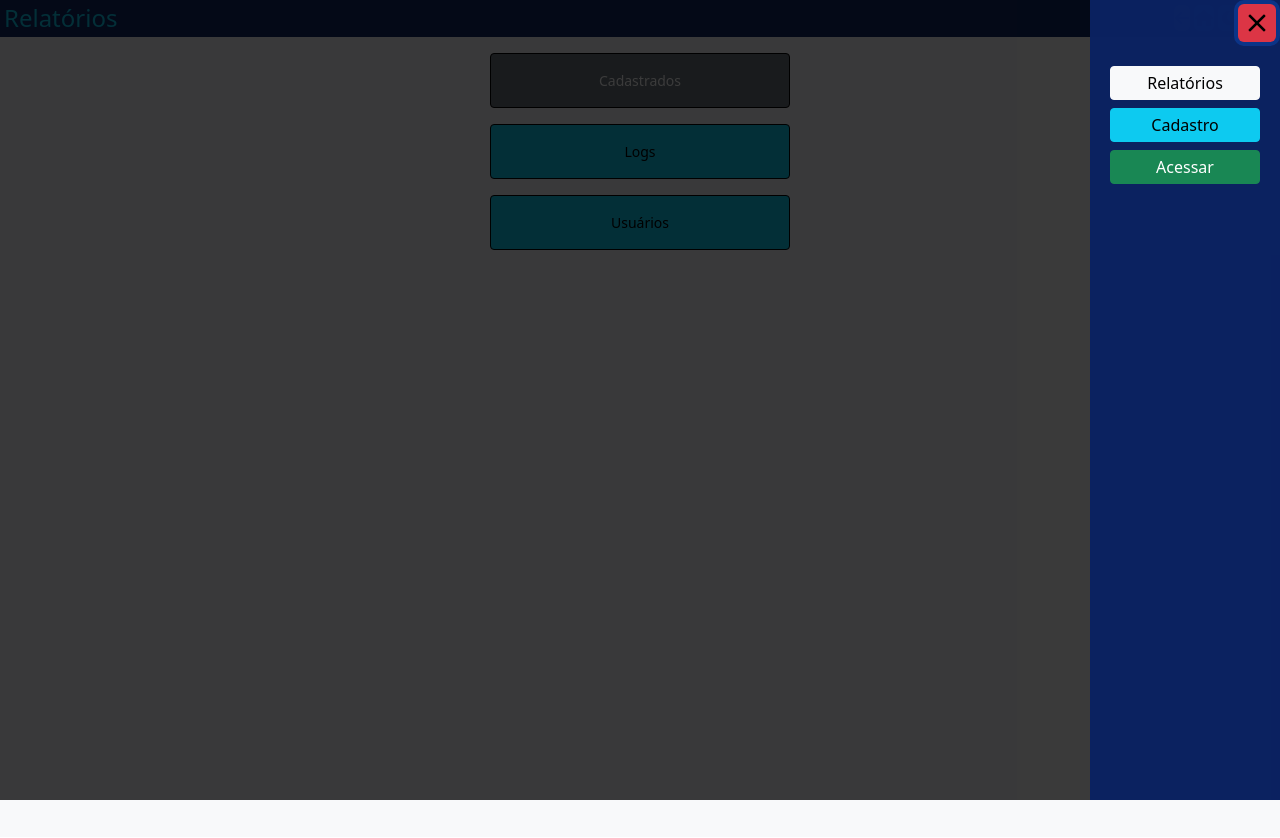
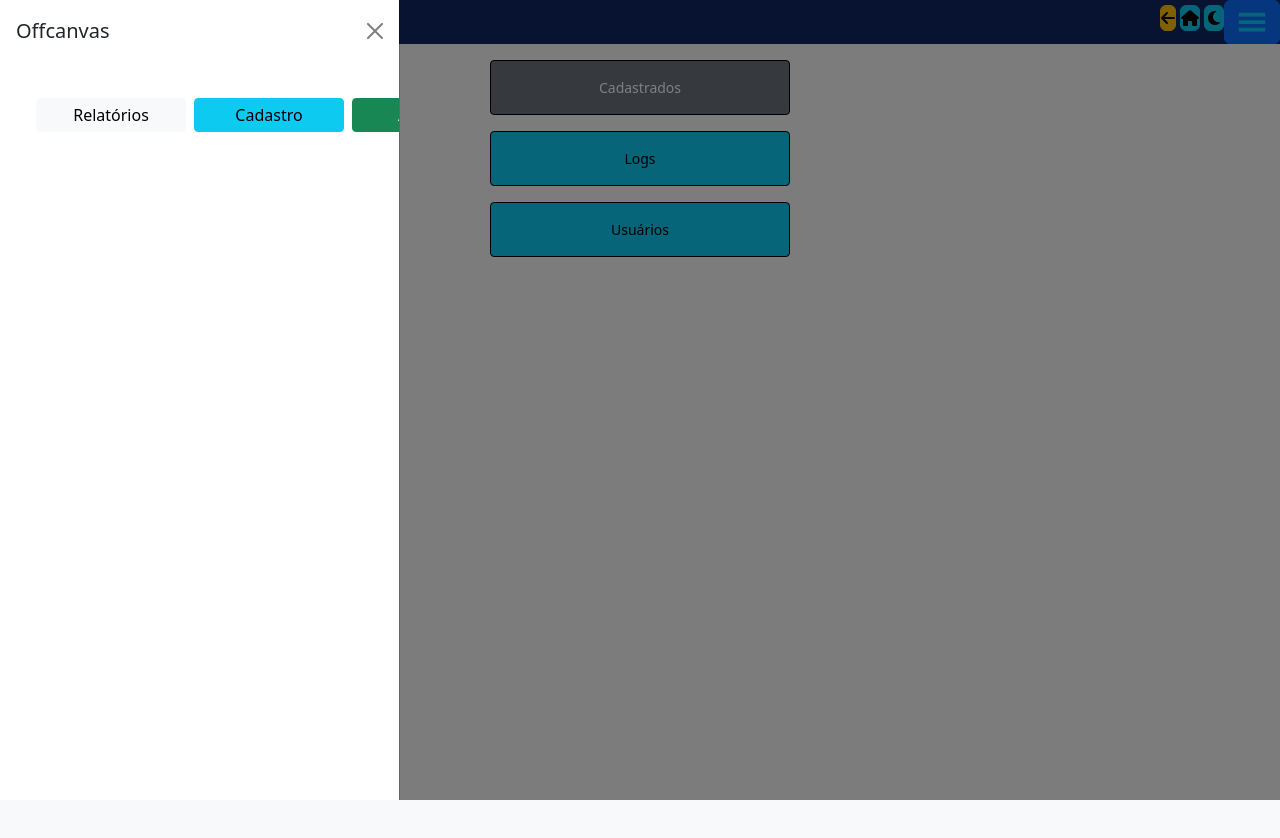
Before and after one commit to leoo1992/cadastroReconhecimentoFacial, a React (Create React App) app in the folder front-end/: page /relatorios in a window 1280 px wide. Both pictures are taken after a click on the button 1259 px from the left and 17 px from the top of the page. Shown: the top 838 px of the page. Built offline with nearby package versions, Linux system fonts and the light colour scheme.

Commit message:
Instalação do menu

```diff
--- a/front-end/src/pages/HomePage/Menu.jsx
+++ b/front-end/src/pages/HomePage/Menu.jsx
@@ -1,63 +1,71 @@
-import React from 'react';
-import Popup from 'reactjs-popup'
+import { useState } from 'react';
 import { GiHamburgerMenu } from 'react-icons/gi'
-import { IoMdClose } from 'react-icons/io'
-import { Link } from "react-router-dom";
+import { Link } from 'react-router-dom';
+import Offcanvas from 'react-bootstrap/Offcanvas';
+import Button from 'react-bootstrap/Button';
 import 'react-toastify/dist/ReactToastify.css';
 import './home.css'
-import {
-  NavContent,
-  HamburgerIconButton,
-  ModalContainer,
-  CloseButton,
-  NavLinksList,
-  NavLinkItem,
-} from './styledComponents'
 
+
+// <NavContent>
+//   <Popup
+//     modal
+//     trigger={
+
+//     }
+//     className="popup-content fade"
+//   >
+//     {close => (
+//       <ModalContainer className='bg-fundo w-auto d-flex col collapse collapse-horizontal' id="collapseWidthExample">
+//         <CloseButton
+//           type="button"
+//           className='btn btn-close btn-danger bg-danger m-1'
+//           data-testid="closeButton"
+//           onClick={() => close()}
+//         >
+//         </CloseButton>
+
+
+//       </ModalContainer>
+//     )}
+//   </Popup>
+// </NavContent>
 function Menu() {
+  const [show, setShow] = useState(false);
+  const handleClose = () => setShow(false);
+  const handleShow = () => setShow(true);
+
   return (
-    <NavContent>
-      <Popup
-        modal
-        trigger={
-          <HamburgerIconButton data-testid="hamburgerIconButton">
+    <>
+      <Button variant="primary" onClick={handleShow}>
         <GiHamburgerMenu size="30" className='text-info' />
-          </HamburgerIconButton>
-        }
-        className="popup-content"
-      >
-        {close => (
-          <ModalContainer className='bg-fundo w-auto d-flex col'>
-            <CloseButton
-              type="button"
-              className='btn btn-close btn-danger bg-danger m-1'
-              data-testid="closeButton"
-              onClick={() => close()}
-            >
-              <IoMdClose size="30" />
-            </CloseButton>
+      </Button>
 
-            <NavLinksList className='p-3 m-0 d-flex col'>
-              <NavLinkItem className='justify-content-center align-content-center align-items-center align-middle align-self-center'>
+      <Offcanvas show={show} onHide={handleClose}>
+        <Offcanvas.Header closeButton>
+          <Offcanvas.Title>Offcanvas</Offcanvas.Title>
+        </Offcanvas.Header>
+        <Offcanvas.Body>
+        <ul className='p-3 m-0 d-flex col list-unstyled'>
+            <li className='justify-content-center align-content-center align-items-center align-middle align-self-center'>
               <Link to="/relatorios" className="navibar-button justify-content-center align-content-center align-items-center align-middle align-self-center btn btn-light btn-sm m-1 fs-6">
                 Relatórios
               </Link>
-              </NavLinkItem>
-              <NavLinkItem className=' justify-content-center align-content-center align-items-center align-middle align-self-center'>
+            </li>
+            <li className=' justify-content-center align-content-center align-items-center align-middle align-self-center'>
               <Link to="/cadastro" className="navibar-button justify-content-center align-content-center align-items-center align-middle align-self-center btn btn-info btn-sm m-1 fs-6">
                 Cadastro
               </Link>
-              </NavLinkItem>
-              <NavLinkItem className=' justify-content-center align-content-center align-items-center align-middle align-self-center'>
+            </li>
+            <li className=' justify-content-center align-content-center align-items-center align-middle align-self-center'>
               <Link to="/reconhecimento" className="navibar-button justify-content-center align-content-center align-items-center align-middle align-self-center btn btn-success btn-sm m-1 fs-6">
                 Acessar
               </Link>
-              </NavLinkItem>
-            </NavLinksList>
-          </ModalContainer>
-        )}
-      </Popup>
-    </NavContent>
+            </li>
+          </ul>
+        </Offcanvas.Body>
+      </Offcanvas>
+    </>
   );
 }
 
--- a/front-end/src/pages/HomePage/home.css
+++ b/front-end/src/pages/HomePage/home.css
@@ -36,17 +36,7 @@
   display: flex;
   flex-direction: column;
   align-items: flex-end;
-  background-color: #ffffff;
   width: 100vw;
   height: 100vh;
-}
-
-.popup-content{
   background:rgba(0, 0, 0, 0.77);
 }
-
-
-.fade-effect {
-  transition: opacity 3s ease-in-out;
-  opacity: 1;
-}
--- a/front-end/src/pages/Relatorios/Cadastrados.jsx
+++ b/front-end/src/pages/Relatorios/Cadastrados.jsx
@@ -188,14 +188,14 @@ const Cadastrados = () => {
   return (
     <>
       {loading ? (
-        <div className='container-fluid text-center m-0 p-0 d-flex flex-column justify-content-center align-items-center vh-100 vw-100 bg-dark'>
+        <div className='container-fluid text-center m-0 p-0 d-flex flex-column justify-content-center align-items-center vh-100 vw-100 bg-fundo'>
           <Triangle
-            className='vh-100 vw-100'
-            color="#4fa94d"
+            color='cyan'
+            className='vh-100 vw-100 c-info'
             ariaLabel="triangle-loading"
             visible={true}
           />
-          <h1 className='text-center text-success mt-3 pt-3'>{customText.loading}</h1>
+          <h1 className='text-center text-info mt-3 pt-3'>{customText.loading}</h1>
         </div>
       ) : (
         <>
```
Lines whose indentation alone changed are shown as unchanged.
